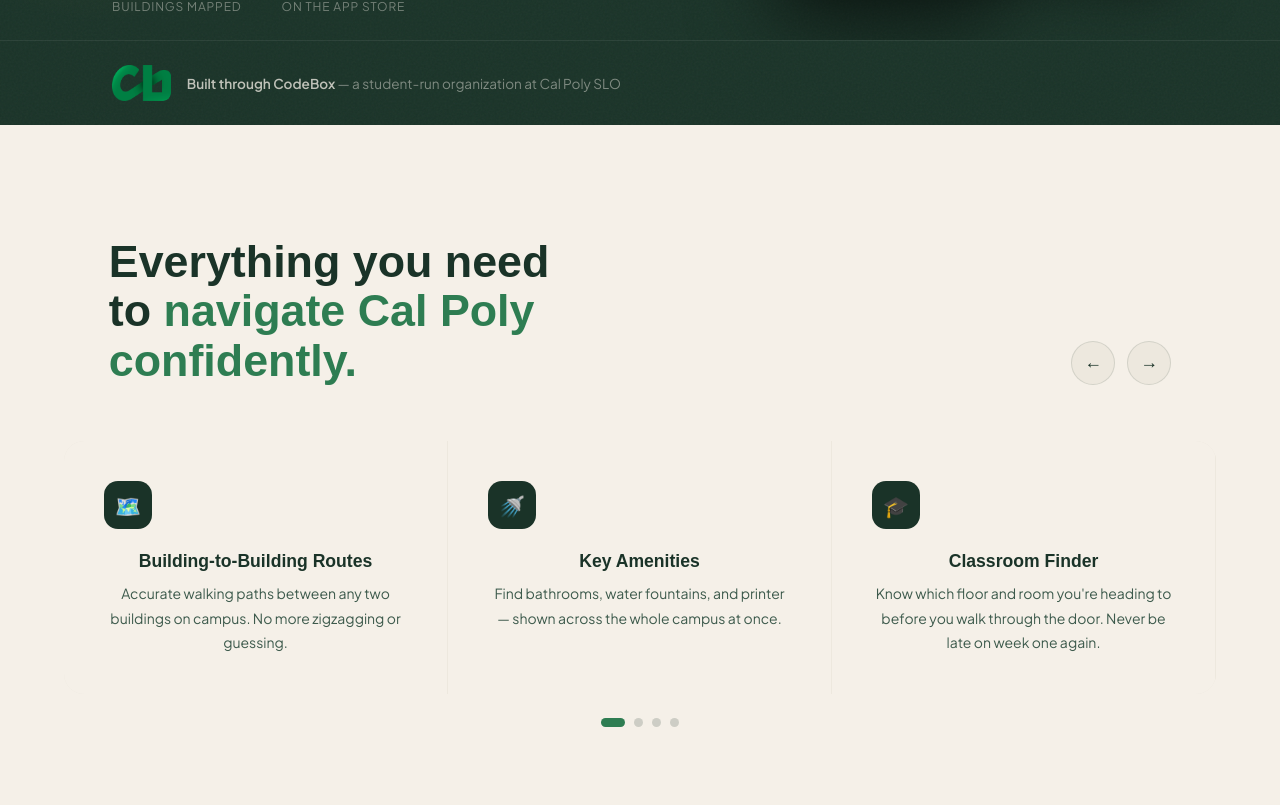
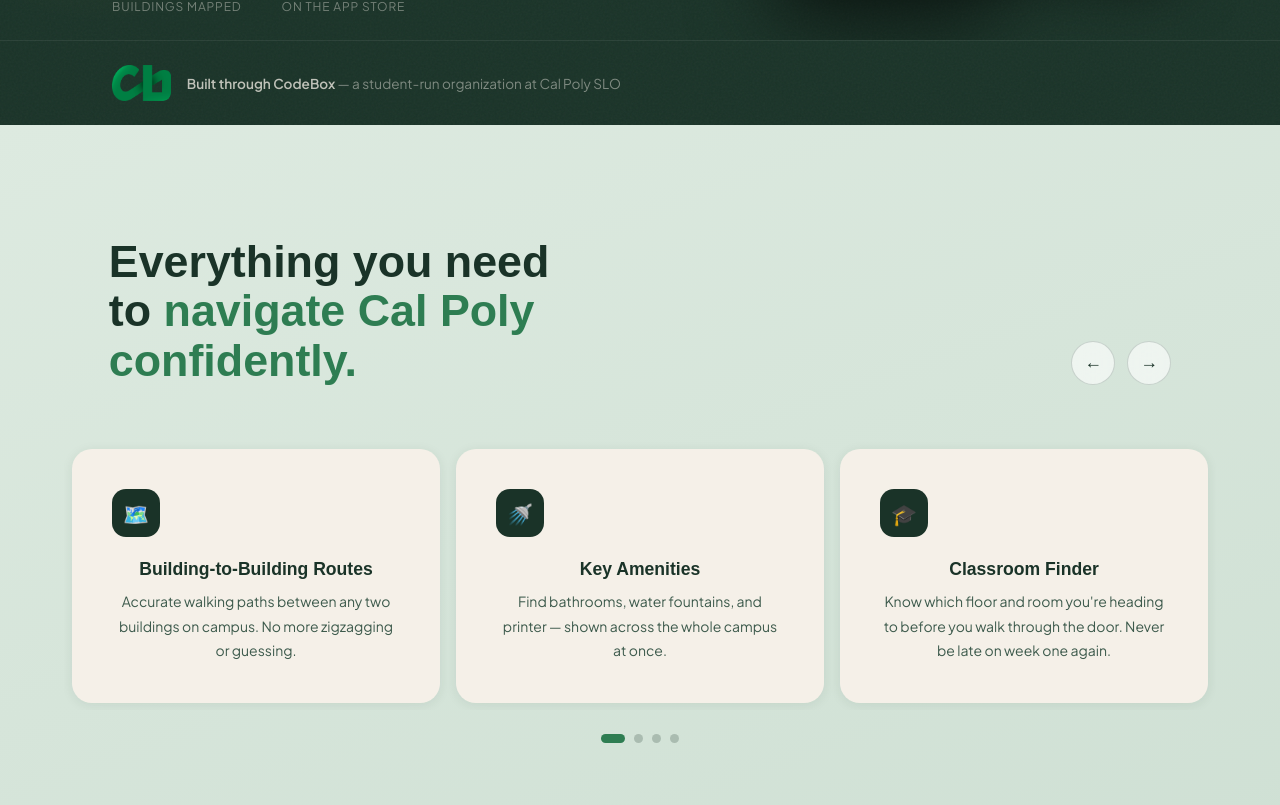
Before and after one commit to whiniy/mmLandingPage, a React (Create React App) app in the folder my-app/: page / in a window 1280 px wide. Shown: the part 675-1480 px from the top of the page. Built offline with nearby package versions, Linux system fonts and the light colour scheme.

Commit message:
fixed carousel ciruclarity and styling

```diff
--- a/my-app/src/App.js
+++ b/my-app/src/App.js
@@ -1,4 +1,4 @@
-import { useEffect, useMemo, useRef, useState } from 'react';
+import { useEffect, useRef, useState } from 'react';
 import './App.css';
 
 const APP_STORE_URL = 'https://testflight.apple.com/join/hrNvqqVD';
@@ -35,6 +35,9 @@ const FEATURES = [
     desc: "No subscriptions, no ads, no catches. Built by Poly students, for Poly students.",
   },
 ];
+
+// Triple the array so we always have clones on both sides
+const LOOPED_FEATURES = [...FEATURES, ...FEATURES, ...FEATURES];
 
 const HOW_STEPS = [
   {
@@ -87,7 +90,6 @@ function useNavScroll() {
 
   useEffect(() => {
     const onScroll = () => setScrolled(window.scrollY > 60);
-
     onScroll();
     window.addEventListener('scroll', onScroll, { passive: true });
     return () => window.removeEventListener('scroll', onScroll);
@@ -101,7 +103,6 @@ function useResponsiveCardsPerView() {
 
   useEffect(() => {
     const onResize = () => setCardsPerView(getCardsPerView());
-
     window.addEventListener('resize', onResize);
     return () => window.removeEventListener('resize', onResize);
   }, []);
@@ -134,7 +135,6 @@ function Navbar() {
       <a href="/" className="nav-logo">
         <img src="/mustangmapsv1.png" alt="Mustang Maps" height="36" />
       </a>
-
       <a href={APP_STORE_URL} target="_blank" rel="noopener noreferrer" className="nav-cta">
         Get the App
       </a>
@@ -215,34 +215,64 @@ function Hero() {
 function FeatureCard({ feature }) {
   return (
     <article className="feature-card">
-      <div className="feature-icon">{feature.icon}</div>
-      <h3 className="feature-title">{feature.title}</h3>
-      <p className="feature-desc">{feature.desc}</p>
+      <div className="feature-card-inner">
+        <div className="feature-icon">{feature.icon}</div>
+        <h3 className="feature-title">{feature.title}</h3>
+        <p className="feature-desc">{feature.desc}</p>
+      </div>
     </article>
   );
 }
 
 function FeatureCarousel() {
   const cardsPerView = useResponsiveCardsPerView();
-  const [activeIndex, setActiveIndex] = useState(0);
-  const maxIndex = Math.max(FEATURES.length - cardsPerView, 0);
 
-  const dotIndexes = useMemo(
-    () => Array.from({ length: maxIndex + 1 }, (_, index) => index),
-    [maxIndex]
-  );
+  // Start in the middle copy of the tripled array
+  const [trackIndex, setTrackIndex] = useState(FEATURES.length);
+  const [animated, setAnimated] = useState(true);
 
-  useEffect(() => {
-    setActiveIndex((currentIndex) => Math.min(currentIndex, maxIndex));
-  }, [maxIndex]);
+  // Which real feature index are we at (for dots)
+  const realIndex = ((trackIndex % FEATURES.length) + FEATURES.length) % FEATURES.length;
+  const maxDotIndex = FEATURES.length - cardsPerView;
+  const dotIndex = Math.min(realIndex, maxDotIndex);
 
-  const goToPreviousFeature = () => {
-    setActiveIndex((currentIndex) => (currentIndex === 0 ? maxIndex : currentIndex - 1));
+  const goNext = () => {
+    setAnimated(true);
+    setTrackIndex((i) => i + 1);
   };
 
-  const goToNextFeature = () => {
-    setActiveIndex((currentIndex) => (currentIndex === maxIndex ? 0 : currentIndex + 1));
+  const goPrev = () => {
+    setAnimated(true);
+    setTrackIndex((i) => i - 1);
   };
+
+  const goToDot = (index) => {
+    setAnimated(true);
+    // Always jump to the middle copy at that dot position
+    setTrackIndex(FEATURES.length + index);
+  };
+
+  // After the slide animation finishes, silently snap back into the real section
+  useEffect(() => {
+    // Upper boundary: entered the third copy
+    if (trackIndex >= FEATURES.length * 2) {
+      const timer = setTimeout(() => {
+        setAnimated(false);
+        setTrackIndex((i) => i - FEATURES.length);
+        setTimeout(() => setAnimated(true), 50);
+      }, 350);
+      return () => clearTimeout(timer);
+    }
+    // Lower boundary: entered the first copy
+    if (trackIndex < FEATURES.length) {
+      const timer = setTimeout(() => {
+        setAnimated(false);
+        setTrackIndex((i) => i + FEATURES.length);
+        setTimeout(() => setAnimated(true), 50);
+      }, 350);
+      return () => clearTimeout(timer);
+    }
+  }, [trackIndex]);
 
   return (
     <section className="features" id="features">
@@ -252,10 +282,10 @@ function FeatureCarousel() {
         </h2>
 
         <div className="feature-carousel-controls" aria-label="Feature carousel controls">
-          <button type="button" className="carousel-btn" onClick={goToPreviousFeature} aria-label="Previous feature">
+          <button type="button" className="carousel-btn" onClick={goPrev} aria-label="Previous feature">
             ←
           </button>
-          <button type="button" className="carousel-btn" onClick={goToNextFeature} aria-label="Next feature">
+          <button type="button" className="carousel-btn" onClick={goNext} aria-label="Next feature">
             →
           </button>
         </div>
@@ -267,24 +297,25 @@ function FeatureCarousel() {
             className="feature-carousel-track"
             style={{
               '--features-per-view': cardsPerView,
-              transform: `translateX(-${activeIndex * (100 / cardsPerView)}%)`,
+              transform: `translateX(-${trackIndex * (100 / cardsPerView)}%)`,
+              transition: animated ? 'transform 0.35s ease' : 'none',
             }}
           >
-            {FEATURES.map((feature) => (
-              <FeatureCard key={feature.title} feature={feature} />
+            {LOOPED_FEATURES.map((feature, i) => (
+              <FeatureCard key={i} feature={feature} />
             ))}
           </div>
         </div>
 
         <div className="feature-carousel-dots" aria-label="Feature carousel pages">
-          {dotIndexes.map((index) => (
+          {Array.from({ length: maxDotIndex + 1 }, (_, index) => (
             <button
               key={index}
               type="button"
-              className={`feature-carousel-dot ${activeIndex === index ? 'is-active' : ''}`}
-              onClick={() => setActiveIndex(index)}
+              className={`feature-carousel-dot ${dotIndex === index ? 'is-active' : ''}`}
+              onClick={() => goToDot(index)}
               aria-label={`Show feature slide ${index + 1}`}
-              aria-current={activeIndex === index ? 'true' : undefined}
+              aria-current={dotIndex === index ? 'true' : undefined}
             />
           ))}
         </div>
--- a/my-app/src/index.css
+++ b/my-app/src/index.css
@@ -408,7 +408,7 @@ body {
 
 /* ─── Features Carousel ─── */
 .features {
-  background: var(--cream);
+  background: linear-gradient(160deg, #ddeae0 0%, #cfe0d4 100%);
   padding: var(--section-padding-y) var(--section-padding-x);
 }
 
@@ -433,24 +433,25 @@ body {
 .carousel-btn {
   width: 44px;
   height: 44px;
-  border: 1px solid rgba(26, 51, 40, 0.12);
+  border: 1px solid rgba(26, 51, 40, 0.18);
   border-radius: 999px;
-  background: var(--cream-dark);
+  background: rgba(255, 255, 255, 0.6);
   color: var(--forest);
   cursor: pointer;
   font-size: 1.1rem;
-  transition: background 0.2s, transform 0.2s;
+  transition: background 0.2s, transform 0.2s, box-shadow 0.2s;
+  backdrop-filter: blur(8px);
 }
 
 .carousel-btn:hover {
   background: white;
   transform: translateY(-1px);
+  box-shadow: 0 4px 12px rgba(26, 51, 40, 0.15);
 }
 
 .feature-carousel-window {
-  background: var(--cream-dark);
-  border-radius: 20px;
   overflow: hidden;
+  background: transparent;
 }
 
 .feature-carousel-track {
@@ -459,19 +460,28 @@ body {
   will-change: transform;
 }
 
+/* Outer card: controls width + padding creates visual gaps */
 .feature-carousel-track .feature-card {
   flex: 0 0 calc(100% / var(--features-per-view, 3));
-  border-right: 1.5px solid var(--cream-dark);
+  padding: 0.5rem;
+  background: transparent;
+  border-right: none;
 }
 
-.feature-card {
+/* Inner card: the visible rounded tile */
+.feature-card-inner {
   background: var(--cream);
+  border-radius: 20px;
   padding: 2.5rem;
-  transition: background 0.25s ease;
+  height: 100%;
+  transition: background 0.25s ease, transform 0.25s ease, box-shadow 0.25s ease;
+  box-shadow: 0 2px 12px rgba(26, 51, 40, 0.08);
 }
 
-.feature-card:hover {
+.feature-card-inner:hover {
   background: white;
+  transform: translateY(-3px);
+  box-shadow: 0 8px 28px rgba(26, 51, 40, 0.14);
 }
 
 .feature-icon {
@@ -512,9 +522,9 @@ body {
   height: 9px;
   border: 0;
   border-radius: 999px;
-  background: rgba(26, 51, 40, 0.18);
+  background: rgba(26, 51, 40, 0.22);
   cursor: pointer;
-  transition: background 0.2s, transform 0.2s, width 0.2s;
+  transition: background 0.2s, width 0.2s;
 }
 
 .feature-carousel-dot.is-active {
```
